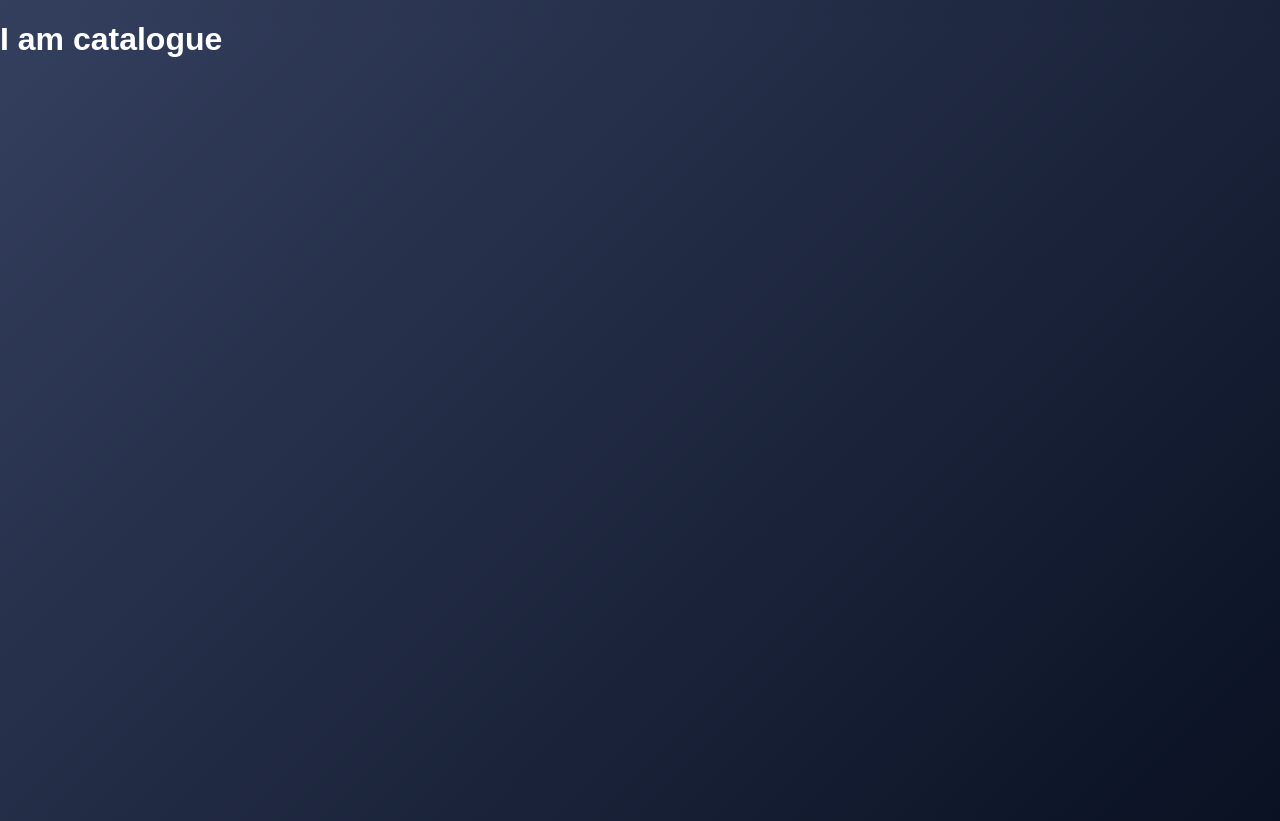
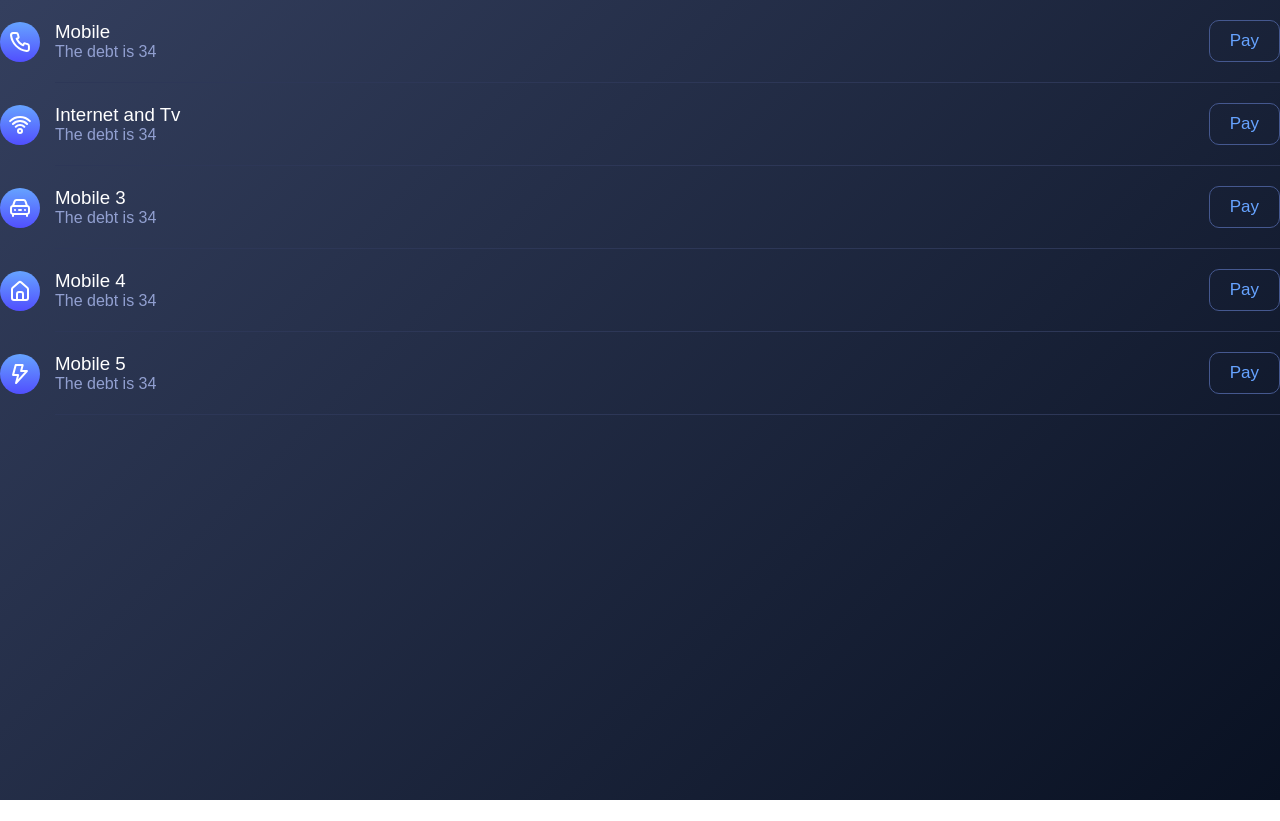
Before and after one commit to shubhamshekhar23/Card-Spend-Tracker, a Next.js app: page /home/catalogue/catalogue in a window 1280 px wide. After the commit the page ends 800 px from the top, so only its background shows below. Built offline with nearby package versions, Linux system fonts and the light colour scheme.

Commit message:
catalogue added

```diff
--- a/src/components/ui/round-pill/round-pill.module.scss
+++ b/src/components/ui/round-pill/round-pill.module.scss
@@ -2,10 +2,12 @@
 
 .round_pill {
   background-color: $blue;
-  height: 40px;
-  width: 40px;
+  min-height: 40px;
+  min-width: 40px;
   border-radius: 50%;
   border: none;
+  display: grid;
+  place-content: center;
 }
 
 .pill_gradient_blue {
--- a/src/components/ui/text-button/text-button.module.scss
+++ b/src/components/ui/text-button/text-button.module.scss
@@ -4,8 +4,8 @@
   background-color: transparent;
   border-radius: 10px;
   border: 1px solid $blue-bay;
-  padding: 15px 25px;
-  color: $blue-cornflower;
+  padding: 10px 20px;
+  color: $blue-malibu;
   font-size: 17px;
-  font-weight: 600;
+  font-weight: 500;
 }
--- a/src/data/mockdata/card.mockdata.js
+++ b/src/data/mockdata/card.mockdata.js
@@ -27,26 +27,31 @@ export const bankCardListMockData = [
 
 export const debtCatalogueMockData = [
   {
+    id: 1,
     title: "Mobile",
     amount: 34,
     type: 0,
   },
   {
+    id: 2,
     title: "Internet and Tv",
     amount: 34,
     type: 1,
   },
   {
+    id: 3,
     title: "Mobile 3",
     amount: 34,
     type: 2,
   },
   {
+    id: 4,
     title: "Mobile 4",
     amount: 34,
     type: 3,
   },
   {
+    id: 5,
     title: "Mobile 5",
     amount: 34,
     type: 4,
--- a/src/pages/home/catalogue/catalogue.js
+++ b/src/pages/home/catalogue/catalogue.js
@@ -1,10 +1,80 @@
 import styles from "./catalogue.module.scss";
-import { useState } from "react";
+import { useState, useEffect } from "react";
+import { getDebtCatalogue } from "@/services/card-api.service";
+import { BILL_TYPE } from "@/constants/entity.constants";
+import RoundPill from "@/ui/round-pill/round-pill";
+import TextButton from "@/ui/text-button/text-button";
+import {
+  UilEstate,
+  UilCar,
+  UilPhone,
+  UilWifi,
+  UilBolt,
+} from "@iconscout/react-unicons";
+
+/*
+  {
+    id: 1,
+    title: "Mobile",
+    amount: 34,
+    type: 0,
+  }
+
+*/
 
 export default function Catalogue() {
+  let [catalogueData, setCatalogueData] = useState([]);
+
+  useEffect(() => {
+    async function fetchData() {
+      const response = await getDebtCatalogue();
+      console.log(response);
+      setCatalogueData(response);
+    }
+    fetchData();
+  }, []);
+
   return (
     <main className={styles.main}>
-      <h1>I am catalogue</h1>
+      <TransactionList data={catalogueData} />
     </main>
   );
 }
+
+function TransactionList({ data }) {
+  function getList() {
+    return (
+      data &&
+      data.map((item) => {
+        return <TransactionItem key={item.id} data={item} />;
+      })
+    );
+  }
+  return <>{getList()}</>;
+}
+
+function TransactionItem({ data }) {
+  return (
+    <div className={styles.transaction_section}>
+      <TransactionTypeButton type={data.type} />
+      <div className={styles.details_amount}>
+        <div className={styles.transaction__description}>
+          <h3>{data.title}</h3>
+          <h4>The debt is {data.amount}</h4>
+        </div>
+        <TextButton>Pay</TextButton>
+      </div>
+    </div>
+  );
+}
+
+function TransactionTypeButton({ type }) {
+  const btnMap = {
+    [BILL_TYPE.mobile]: <UilPhone color="white" />,
+    [BILL_TYPE.internet]: <UilWifi color="white" />,
+    [BILL_TYPE.vehicle]: <UilCar color="white" />,
+    [BILL_TYPE.house]: <UilEstate color="white" />,
+    [BILL_TYPE.utility]: <UilBolt color="white" />,
+  };
+  return <RoundPill gradient="blue">{btnMap[type]}</RoundPill>;
+}
--- a/src/pages/home/catalogue/catalogue.module.scss
+++ b/src/pages/home/catalogue/catalogue.module.scss
@@ -1 +1,31 @@
 @import "src/styles/common.scss";
+
+.transaction_section {
+  display: flex;
+  align-items: center;
+  gap: 15px;
+}
+
+.transaction__description {
+  flex: 2;
+  h3,
+  h4 {
+    margin: 0;
+  }
+  h3 {
+    font-weight: 500;
+  }
+  h4 {
+    color: $blue-polo;
+    font-weight: 100;
+  }
+}
+
+.details_amount {
+  border-bottom: 1px solid $blue-rhino;
+  display: flex;
+  align-items: center;
+  justify-content: space-between;
+  width: 100%;
+  padding: 20px 0;
+}
```
Also changed, not shown: src/pages/home/history/history.js (+30 -44 lines).
